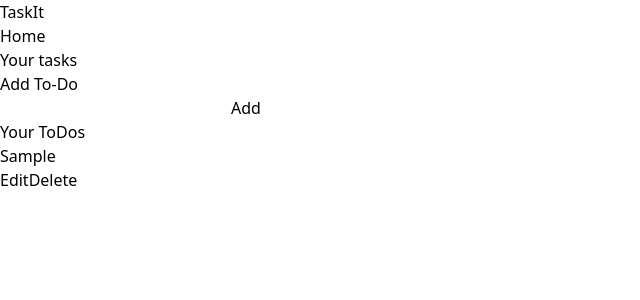
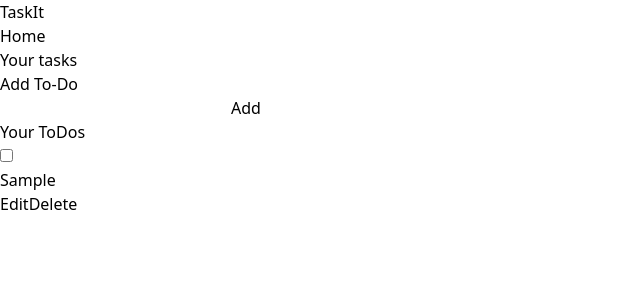
Before and after one commit to paiabhishekpai/Taskit---ToDo-list, a React (Vite) app: page / in a window 1280 px wide. Both pictures are taken after typing "Sample" into the empty fields and a click on the button "Add". Shown: the top 300 px of the page, without its empty margins (0-640 px from the left). Built offline with nearby package versions, Linux system fonts and the light colour scheme.

Commit message:
checkbox

```diff
--- a/package.json
+++ b/package.json
@@ -11,7 +11,8 @@
   },
   "dependencies": {
     "react": "^18.3.1",
-    "react-dom": "^18.3.1"
+    "react-dom": "^18.3.1",
+    "uuid": "^10.0.0"
   },
   "devDependencies": {
     "@eslint/js": "^9.11.1",
--- a/src/App.jsx
+++ b/src/App.jsx
@@ -1,11 +1,14 @@
 import { useState } from "react";
 import Navbar from "./components/navbar";
+import { v4 as uuidv4 } from 'uuid';
+
+
 function App() {
   const [todo, setTodo] = useState("");
   const [todos, setTodos] = useState([]);
 
   const handleAdd = () => {
-    setTodos([...todos, {todo, iscompleted:false}])
+    setTodos([...todos, {id: uuidv4(), todo, iscompleted:false}])
     setTodo("")
     console.log(todos)
   };
@@ -16,6 +19,16 @@ function App() {
 
   const handleChange  = (e)=>{
     setTodo(e.target.value)
+  }
+
+  const handleCheckbox = (e)=>{
+    let id= e.target.name
+    let index = todos.findIndex(item=>{
+      return item.id == id;
+    })
+    let newTodos = [...todos];
+    newTodos[index].iscompleted = !newTodos[index].iscompleted;
+    setTodos(newTodos);
   }
 
   return (
@@ -36,8 +49,9 @@ function App() {
         <div className="todos">
           {todos.map(item=>{
 
-          return <div key={todo} className="todo flex w-1/4 my-2 justify-between">
-            <div className={item.iscompleted?"":"line-through"}>{item.todo}</div>
+          return <div key={item.id} className="todo flex w-1/4 my-2 justify-between">
+            <input onChange={handleCheckbox} type="checkbox" value={item.iscompleted} name={item.id} id="" />
+            <div className={item.iscompleted?"line-through":""}>{item.todo}</div>
             <div className="buttons">
             <button onClick={handleEdit} className="bg-orange-400 rounded-md p-2 py-1 mx-1 text-white text-sm hover:font-bold">
               Edit
```
